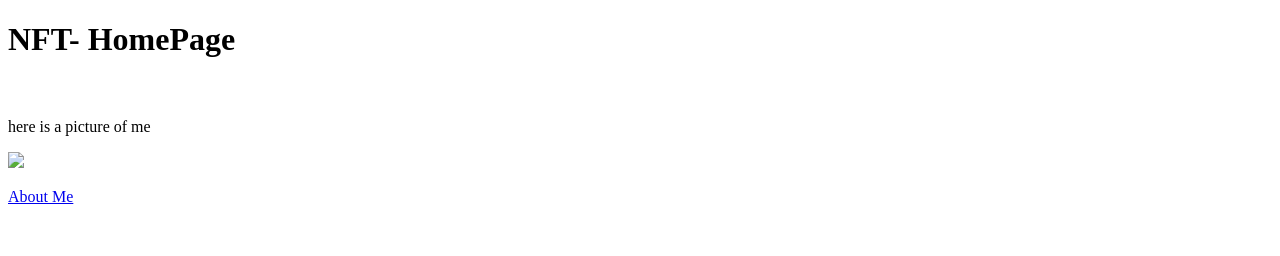
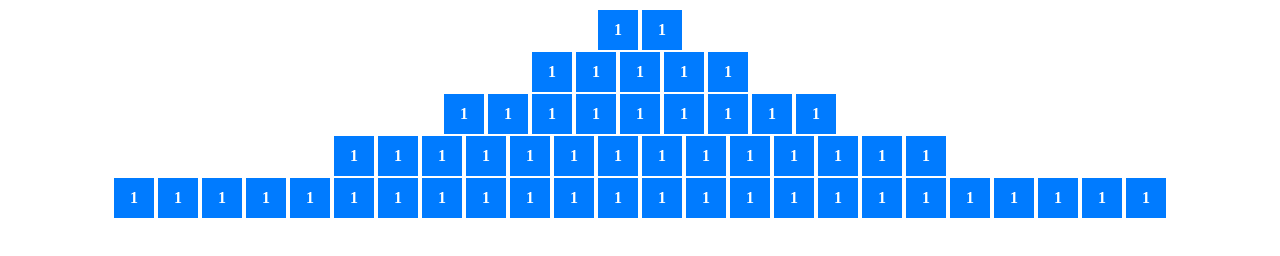
Before and after one commit to thunderboltmchase/thunderboltmchase.t.github.io, a plain HTML site: page index3.html in a window 1280 px wide. Drawn offline with Linux system fonts and the light colour scheme.

Commit message:
Update index3.html

```diff
--- a/index3.html
+++ b/index3.html
@@ -1,22 +1,108 @@
 <!DOCTYPE html>
-
-<html>
-    <head>
-        <title> My First Webiste <title></title>
-    </head>
-
-
-        <body>
-
-            <h1>NFT- HomePage</h1>
-
-        <marquee> Hey look at this!</marquee>
-        <p> here is a picture of me</p>
-        <img src="Damn monkey.jpg">
-            <p>
-        <a href="file:///C:/Users/thund/OneDrive/Desktop/About.html" >
-        About Me
-        </a>
-            </p>
-    </body>
-<html>
+<html lang="en">
+<head>
+    <meta charset="UTF-8">
+    <meta name="viewport" content="width=device-width, initial-scale=1.0">
+    <style>
+        .container {
+            display: flex;
+            justify-content: center;
+            align-items: flex-end;
+            flex-wrap: wrap;
+            width: 100%;
+            height: 200px;
+            position: relative;
+        }
+        .block {
+            width: 40px;
+            height: 40px;
+            background-color: #007bff;
+            margin: 2px;
+            display: flex;
+            justify-content: center;
+            align-items: center;
+            color: white;
+            font-weight: bold;
+        }
+        .row {
+            display: flex;
+            justify-content: center;
+            align-items: center;
+        }
+        .row-1 { position: absolute; top: 0; }
+        .row-2 { position: absolute; top: 42px; }
+        .row-3 { position: absolute; top: 84px; }
+        .row-4 { position: absolute; top: 126px; }
+        .row-5 { position: absolute; top: 168px; }
+    </style>
+    <title>HTML Block Structure</title>
+</head>
+<body>
+    <div class="container">
+        <div class="row row-1">
+            <div class="block">1</div>
+            <div class="block">1</div>
+        </div>
+        <div class="row row-2">
+            <div class="block">1</div>
+            <div class="block">1</div>
+            <div class="block">1</div>
+            <div class="block">1</div>
+            <div class="block">1</div>
+        </div>
+        <div class="row row-3">
+            <div class="block">1</div>
+            <div class="block">1</div>
+            <div class="block">1</div>
+            <div class="block">1</div>
+            <div class="block">1</div>
+            <div class="block">1</div>
+            <div class="block">1</div>
+            <div class="block">1</div>
+            <div class="block">1</div>
+        </div>
+        <div class="row row-4">
+            <div class="block">1</div>
+            <div class="block">1</div>
+            <div class="block">1</div>
+            <div class="block">1</div>
+            <div class="block">1</div>
+            <div class="block">1</div>
+            <div class="block">1</div>
+            <div class="block">1</div>
+            <div class="block">1</div>
+            <div class="block">1</div>
+            <div class="block">1</div>
+            <div class="block">1</div>
+            <div class="block">1</div>
+            <div class="block">1</div>
+        </div>
+        <div class="row row-5">
+            <div class="block">1</div>
+            <div class="block">1</div>
+            <div class="block">1</div>
+            <div class="block">1</div>
+            <div class="block">1</div>
+            <div class="block">1</div>
+            <div class="block">1</div>
+            <div class="block">1</div>
+            <div class="block">1</div>
+            <div class="block">1</div>
+            <div class="block">1</div>
+            <div class="block">1</div>
+            <div class="block">1</div>
+            <div class="block">1</div>
+            <div class="block">1</div>
+            <div class="block">1</div>
+            <div class="block">1</div>
+            <div class="block">1</div>
+            <div class="block">1</div>
+            <div class="block">1</div>
+            <div class="block">1</div>
+            <div class="block">1</div>
+            <div class="block">1</div>
+            <div class="block">1</div>
+        </div>
+    </div>
+</body>
+</html>
```
